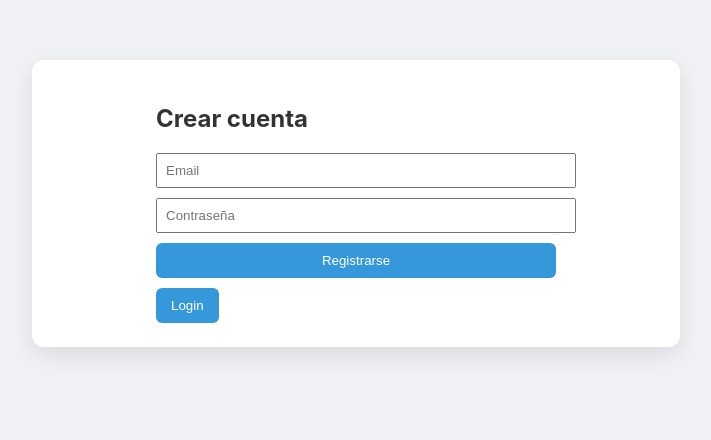
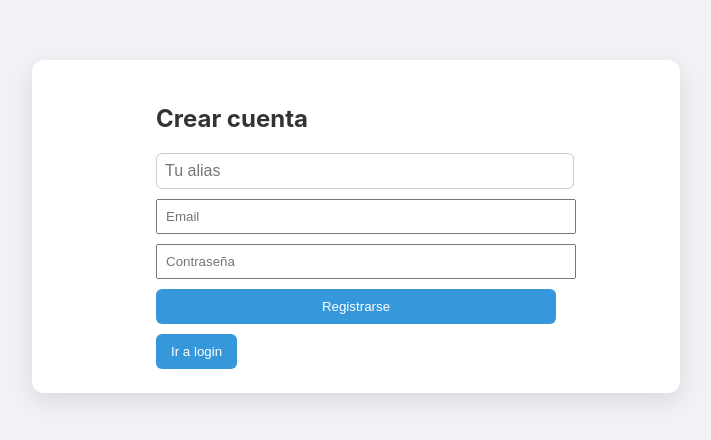
Before and after one commit to AlanizPiriz/MiApp-Tareas, a React (Vite) app: page /register in a window 1280 px wide. Shown: the top 440 px of the page, without its empty margins (284-995 px from the left). Built offline with nearby package versions, Linux system fonts and the light colour scheme; no server answers.

Commit message:
primer commit v2

```diff
--- a/src/Auth/RegisterPage.tsx
+++ b/src/Auth/RegisterPage.tsx
@@ -1,19 +1,43 @@
 import { useState } from 'react';
 import { auth } from '../firebase';
-import { createUserWithEmailAndPassword } from 'firebase/auth';
+import { createUserWithEmailAndPassword, updateProfile } from 'firebase/auth';
 import { useNavigate } from 'react-router-dom';
+import { db } from '../firebase';
+import { doc, setDoc } from 'firebase/firestore';
 
 export default function RegisterPage() {
   const [email, setEmail] = useState('');
   const [password, setPassword] = useState('');
+  const [alias, setAlias] = useState('');
   const [error, setError] = useState('');
   const navigate = useNavigate();
 
   const handleRegister = async () => {
     setError('');
+    if (!alias.trim()) {
+      setError('El alias no puede estar vacío.');
+      return;
+    }
+
     try {
-      await createUserWithEmailAndPassword(auth, email, password);
+      const userCredential = await createUserWithEmailAndPassword(auth, email, password);
+      const user = userCredential.user;
+
+      // ✅ Guardar alias en el perfil de Firebase Auth
+      await updateProfile(user, {
+        displayName: alias.trim(),
+      });
+
+      // ✅ Guardar en Firestore (colección "users")
+      await setDoc(doc(db, 'users', user.uid), {
+        alias: alias.trim(),
+        email: user.email,
+        createdAt: new Date(),
+      });
+
+      navigate('/areas'); // o a donde quieras redirigir
     } catch (err) {
+      console.error(err);
       setError('Error al crear usuario. Intenta con otro email.');
     }
   };
@@ -21,28 +45,44 @@ export default function RegisterPage() {
   return (
     <div style={{ maxWidth: 400, margin: 'auto', paddingTop: 'auto' }}>
       <h2>Crear cuenta</h2>
+
+      <input
+        type="text"
+        placeholder="Tu alias"
+        value={alias}
+        onChange={(e) => setAlias(e.target.value)}
+        style={{ width: '100%', padding: 8, marginBottom: 10 }}
+      />
+
       <input
         type="email"
         placeholder="Email"
         value={email}
-        onChange={e => setEmail(e.target.value)}
+        onChange={(e) => setEmail(e.target.value)}
         style={{ width: '100%', padding: 8, marginBottom: 10 }}
       />
+
       <input
         type="password"
         placeholder="Contraseña"
         value={password}
-        onChange={e => setPassword(e.target.value)}
+        onChange={(e) => setPassword(e.target.value)}
         style={{ width: '100%', padding: 8, marginBottom: 10 }}
       />
-      <button onClick={handleRegister} style={{ width: '100%', padding: 10, marginBottom: 10 }}>
+
+      <button
+        onClick={handleRegister}
+        style={{ width: '100%', padding: 10, marginBottom: 10 }}
+        disabled={!email || !password || !alias}
+      >
         Registrarse
       </button>
+
       {error && <p style={{ color: 'red' }}>{error}</p>}
+
       <button type="button" onClick={() => navigate('/login')}>
-        Login
+        Ir a login
       </button>
-
     </div>
   );
 }
```
